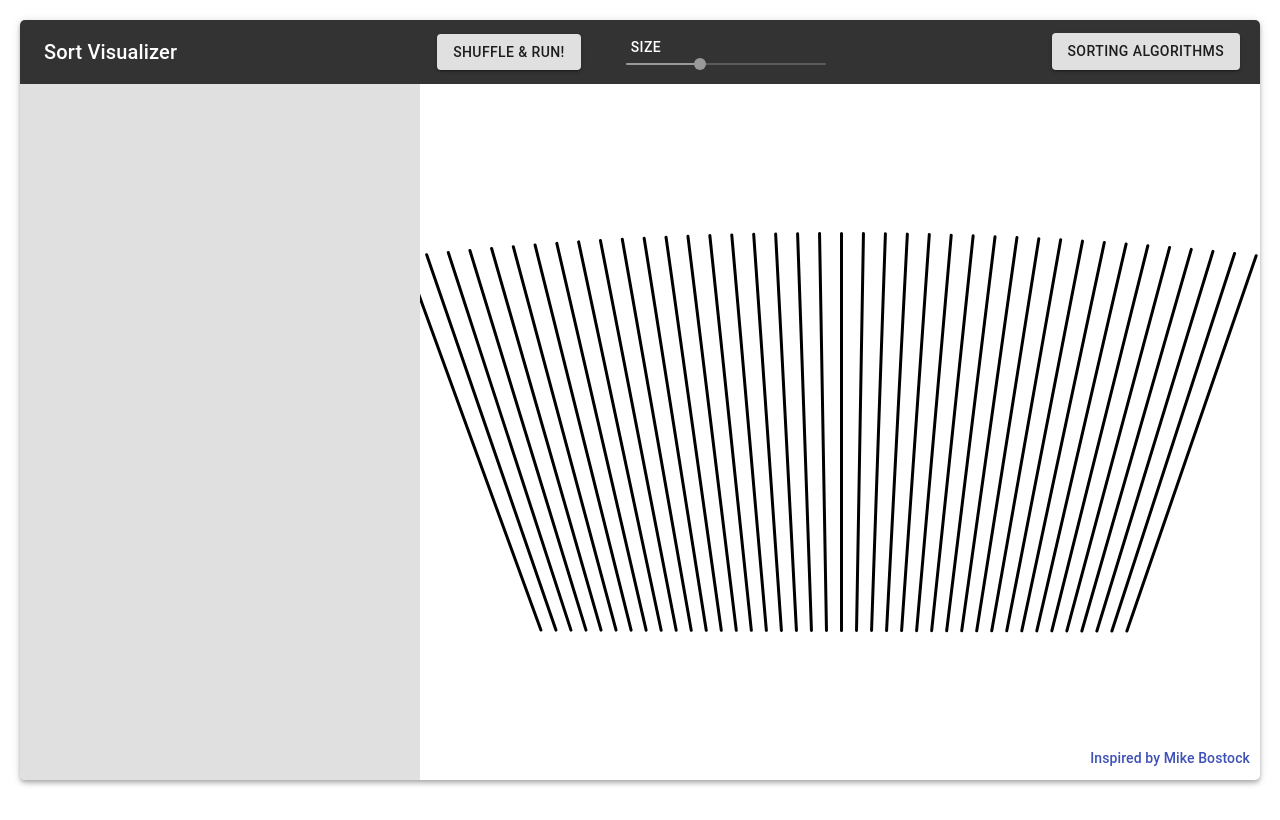
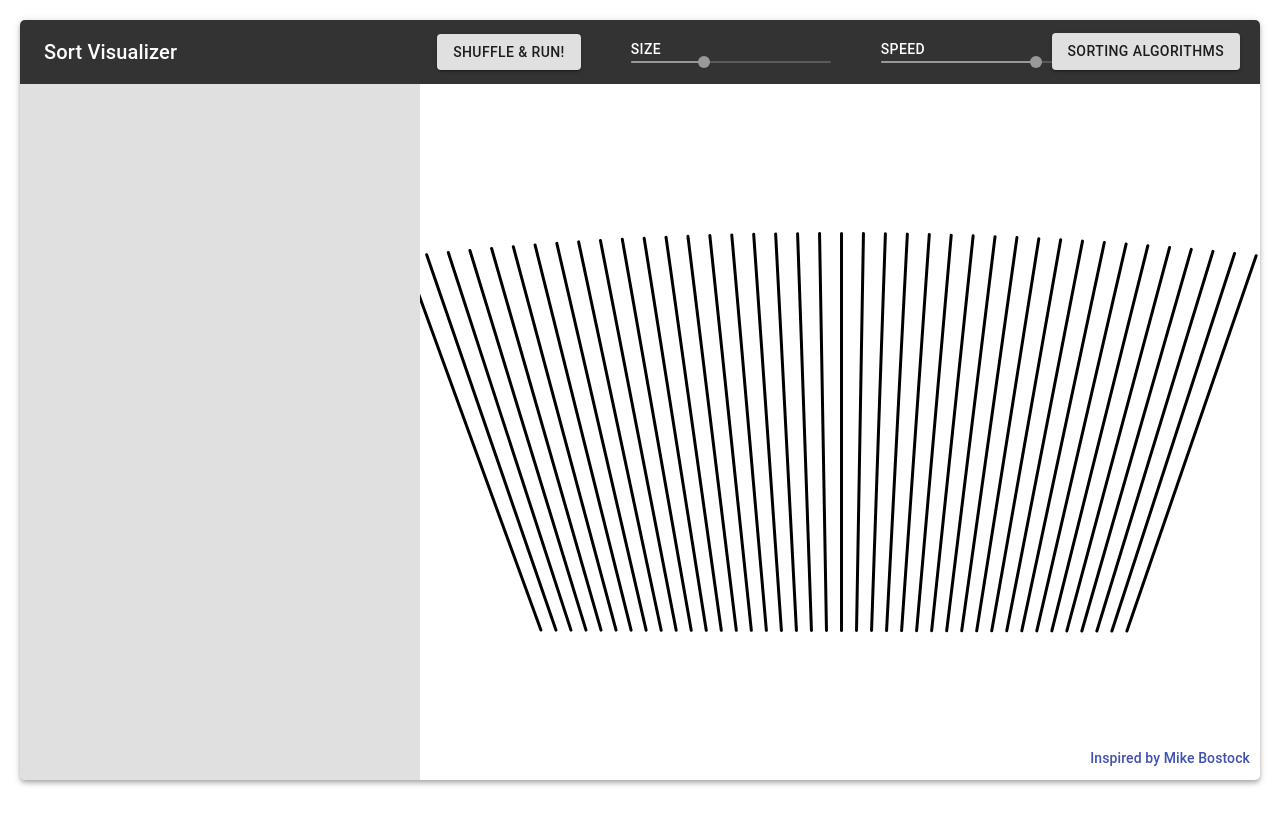
Before and after one commit to jbmerville/sort-visualizer, a React (Create React App) app: page / in a window 1280 px wide. Built offline with nearby package versions, Linux system fonts and the light colour scheme.

Commit message:
Implement speed slider

```diff
--- a/src/Bar.tsx
+++ b/src/Bar.tsx
@@ -32,7 +32,7 @@ class Bar {
           transformOrigin: 'bottom left',
           background: this.highlightColor,
           transform: `rotate(${this.angle}deg)`,
-          transition: 'linear',
+          transition: 'cubic-bezier(1, 0.01, 0.1, 1)',
           transitionDuration: `${speed}ms`,
         },
       };
--- a/src/DataHelper.ts
+++ b/src/DataHelper.ts
@@ -26,14 +26,14 @@ export function select(data: Bar[], setData:(data: Bar[]) => void, index1: numbe
 export function unselect(data: Bar[], setData:(data: Bar[]) => void, index1: number, index2: number) {
   data[index1].highlight(Colors.black);
   data[index2].highlight(Colors.black);
-  setData(data);
+  return setData(data);
 }
 
 export async function swap(data: Bar[], setData:(data: Bar[]) => void, index1: number, index2: number) {
   const tempPosition = data[index1].position;
   data[index1].position = data[index2].position;
   data[index2].position = tempPosition;
-  setData(data);
+  await setData(data);
   const temp = data[index1];
   data[index1] = data[index2];
   data[index2] = temp;
--- a/src/Header.tsx
+++ b/src/Header.tsx
@@ -19,6 +19,8 @@ type Props = {
   generateNewData: (newValue: number) => void,
   selectedAlgorithm: number,
   setSelectedAlgorithm: (selectedAlgorithm: number) => void,
+  sleepTime: number,
+  setSleepTime: (sleepTime: number) => void,
 };
 
 type Styles = {
@@ -27,13 +29,11 @@ type Styles = {
   runButton: object,
   sliderTitle: object,
   slider: object,
+  sliderContainer: object,
   algorithmsButton: object,
   algorithmsMenu: object,
 }
 
-function Header(props: Props) {
-  const {data, setData, numberBars, generateNewData, selectedAlgorithm, setSelectedAlgorithm} = props;
-  const [anchorEl, setAnchorEl] = React.useState(null);
 const options = [
   ['Sorting Algorithms', bubbleSort],
   ['Bubble Sort', bubbleSort],
@@ -43,6 +43,8 @@ function Header(props: Props) {
   ['Quick Sort', bubbleSort],
   ['Heap Sort', bubbleSort],
 ];
+const speeds = [3000, 1500, 1000, 800, 500, 300, 200, 100, 30, 1];
+
 const styles: Styles = {
   outerContainer: {
     position: 'relative',
@@ -60,16 +62,22 @@ function Header(props: Props) {
   runButton: {
     marginRight: '50px',
   },
+  sliderContainer: {
+    position: 'relative',
+    display: 'block',
+    height: '35px',
+    width: '200px',
+    marginRight: '50px',
+  },
   sliderTitle: {
-      position: 'relative',
-      marginRight: '-35px',
-      top: '-2px',
+    position: 'absolute',
+    top: '2px',
+    userSelect: 'none',
   },
   slider: {
-      position: 'relative',
+    position: 'absolute',
     width: '200px',
-      marginRight: '50px',
-      top: '12px',
+    top: '13px',
     color: Colors.secondary,
   },
   algorithmsButton: {
@@ -83,6 +91,11 @@ function Header(props: Props) {
     top: '4px',
   },
 };
+
+function Header(props: Props) {
+  const {data, setData, numberBars, generateNewData, selectedAlgorithm, setSelectedAlgorithm, sleepTime, setSleepTime} = props;
+  const [anchorEl, setAnchorEl] = React.useState(null);
+  const [isPlaying, setIsPlaying] = React.useState<boolean>(false);
 
   async function shuffle() {
     let j; let temp; let i;
@@ -99,12 +112,20 @@ function Header(props: Props) {
     data.sort((a, b) => (a.position > b.position) ? 1: -1);
     await setData(data);
 
-    const algorithm = options[selectedAlgorithm][1] as (data: Bar[], setData: (data: Bar[]) => void ) => void;
-    algorithm(data, setData);
+    const algorithm = options[selectedAlgorithm][1] as (data: Bar[], setData: (data: Bar[]) => void, setIsPlaying: (isPlaying: boolean) => void) => void;
+    algorithm(data, setData, setIsPlaying);
   }
 
   function onNumberBarsChange(event: any, newValue: number | number[]): void {
     generateNewData(newValue as number);
+  }
+
+  function onSpeedChange(event: any, newValue: number | number[]): void {
+    setSleepTime(speeds[(newValue as number) - 1]);
+  }
+
+  function getSpeed() {
+    return speeds.indexOf(sleepTime) + 1;
   }
 
   const handleClickListItem = (event): void => {
@@ -129,8 +150,12 @@ function Header(props: Props) {
         <Button
           variant='contained'
           style={styles.runButton}
-          onClick={shuffle}>Shuffle & Run!
+          onClick={shuffle}
+          disabled={isPlaying}
+        >
+        Shuffle & Run!
         </Button>
+        <div style={{...styles.sliderContainer, opacity: isPlaying? '0.2': '1'}}>
           <Typography style={styles.sliderTitle} variant='button' gutterBottom>
             Size
           </Typography>
@@ -141,7 +166,24 @@ function Header(props: Props) {
             valueLabelDisplay="auto"
             aria-labelledby="continuous-slider"
             min={5}
+            disabled={isPlaying}
           />
+        </div>
+        <div style={styles.sliderContainer}>
+          <Typography style={styles.sliderTitle} variant='button' gutterBottom>
+            Speed
+          </Typography>
+          <Slider
+            style={styles.slider}
+            value={getSpeed()}
+            onChange={onSpeedChange}
+            valueLabelDisplay="auto"
+            aria-labelledby="continuous-slider"
+            min={1}
+            max={10}
+            step={1}
+          />
+        </div>
         <List
           style={styles.algorithmsButton}
           component="nav"
@@ -150,6 +192,7 @@ function Header(props: Props) {
           <Button
             variant='contained'
             onClick={handleClickListItem}
+            disabled={isPlaying}
           >
             {options[selectedAlgorithm][0] as string}
           </Button>
--- a/src/SideContent.tsx
+++ b/src/SideContent.tsx
@@ -140,11 +140,11 @@ function SideContent(props: Props) {
       bottomSection = pseudoCode(['for i from 1 to N', '\tfor j from 0 to N-1-i', '\t\tif array[j] > array[j+1]', '\t\t\tswap(array[j], array[j+1])']);
       break;
     case 2:
-      topSection = aboutAlgorithm('Selection Sort', ['N\u00B2', '1'], 'Each element is positioned in the array such that every element on it\' left are smaller.');
-      bottomSection = pseudoCode(['for i from 1 to N', '\tminimum = i', '\tfor j from i to N', '\t\tif array[j] < array[minimum]', '\t\t\tminimum = j', '\tswap(array[i], array[minimum])']);
+      topSection = aboutAlgorithm('Selection Sort', ['N\u00B2', '1'], 'Each element is positioned in the array such that every element on it\'s left are smaller.');
+      bottomSection = pseudoCode(['for i from 1 to N', '\tmin = i', '\tfor j from i to N', '\t\tif array[j] < array[min]', '\t\t\tmin = j', '\tswap(array[i], array[min])']);
       break;
     case 3:
-      topSection = aboutAlgorithm('Insertion Sort', ['N\u00B2', '1'], 'Each element is positioned in the array such that every element on it\' left are smaller.');
+      topSection = aboutAlgorithm('Insertion Sort', ['N\u00B2', '1'], 'Each element is positioned in the array such that every element on it\'s left are smaller.');
       bottomSection = pseudoCode(['for i from 1 to N', '\tkey = array[i]', '\tj = i - 1', '\twhile j >= 0 and array[j] > key', '\t\tarray[j+1] = array[j]', '\t\tj = j - 1', '\tarray[j+1] = key']);
       break;
     default:
--- a/src/SortingAlgorithms.ts
+++ b/src/SortingAlgorithms.ts
@@ -3,11 +3,8 @@ import Bar from './Bar';
 import {mark, swap, select, unselect} from './DataHelper';
 import Colors from './Colors';
 
-interface BarProps {
-  bubbleSort: (data: Bar[], setData: (data: Bar[]) => void ) => void;
-}
-
-export async function bubbleSort(data: Bar[], setData: (data: Bar[]) => void) {
+export async function bubbleSort(data: Bar[], setData: (data: Bar[]) => void, setIsPlaying: (isPlaying: boolean) => void) {
+  setIsPlaying(true);
   for (let i = 0; i < data.length - 1; i ++) {
     for (let j = 0; j < data.length - i - 1; j ++) {
       await select(data, setData, j, j + 1);
@@ -17,9 +14,11 @@ export async function bubbleSort(data: Bar[], setData: (data: Bar[]) => void) {
       await unselect(data, setData, j, j + 1);
     }
   }
+  setIsPlaying(false);
 }
 
-export async function selectionSort(data: Bar[], setData: (data: Bar[]) => void) {
+export async function selectionSort(data: Bar[], setData: (data: Bar[]) => void, setIsPlaying: (isPlaying: boolean) => void) {
+  setIsPlaying(true);
   for (let i: number = 0; i < data.length - 1; i ++) {
     let minimum: number = i;
     let previous: number = i;
@@ -39,4 +38,5 @@ export async function selectionSort(data: Bar[], setData: (data: Bar[]) => void)
     await swap(data, setData, i, minimum);
     await mark(data, setData, {[i as number]: Colors.black, [minimum as number]: Colors.black, [previous as number]: Colors.black});
   }
+  setIsPlaying(false);
 }
--- a/src/index.tsx
+++ b/src/index.tsx
@@ -1,4 +1,4 @@
-import React, {useState, useEffect} from 'react';
+import React, {useState, useEffect, useRef} from 'react';
 import ReactDOM from 'react-dom';
 import Link from '@material-ui/core/Link';
 import Typography from '@material-ui/core/Typography';
@@ -21,6 +21,8 @@ function App() {
   const [sleepTime, setSleepTime] = useState<number>(100);
   const [selectedAlgorithm, setSelectedAlgorithm] = React.useState<number>(0);
   const spacing: number = 15;
+  const time = useRef(sleepTime);
+  time.current = sleepTime;
   const styles: Styles = {
     appContainer: {
       position: 'relative',
@@ -67,6 +69,9 @@ function App() {
   useEffect(() => {
     generateNewData(numberBars);
   }, []);
+  useEffect(() => {
+    time.current = sleepTime;
+  }, [sleepTime]);
 
   function getInitialAngle(index: number): number {
     return (- Math.floor(numberBars / 2) + index);
@@ -93,9 +98,10 @@ function App() {
     setData([...newData]);
   }
 
-  function changeData(data: Bar[]) {
+  async function changeData(data: Bar[]) {
     setData([...data]);
-    return new Promise((resolve) => setTimeout(resolve, sleepTime));
+    await new Promise((resolve) => setTimeout(resolve, time.current));
+    return;
   }
 
   return (
@@ -107,6 +113,8 @@ function App() {
         generateNewData={generateNewData}
         selectedAlgorithm={selectedAlgorithm}
         setSelectedAlgorithm={setSelectedAlgorithm}
+        sleepTime={sleepTime}
+        setSleepTime={setSleepTime}
       />
       <div style={styles.outerContainer}>
         <SideContent selectedAlgorithm={selectedAlgorithm}/>
```
Lines whose indentation alone changed are shown as unchanged.
